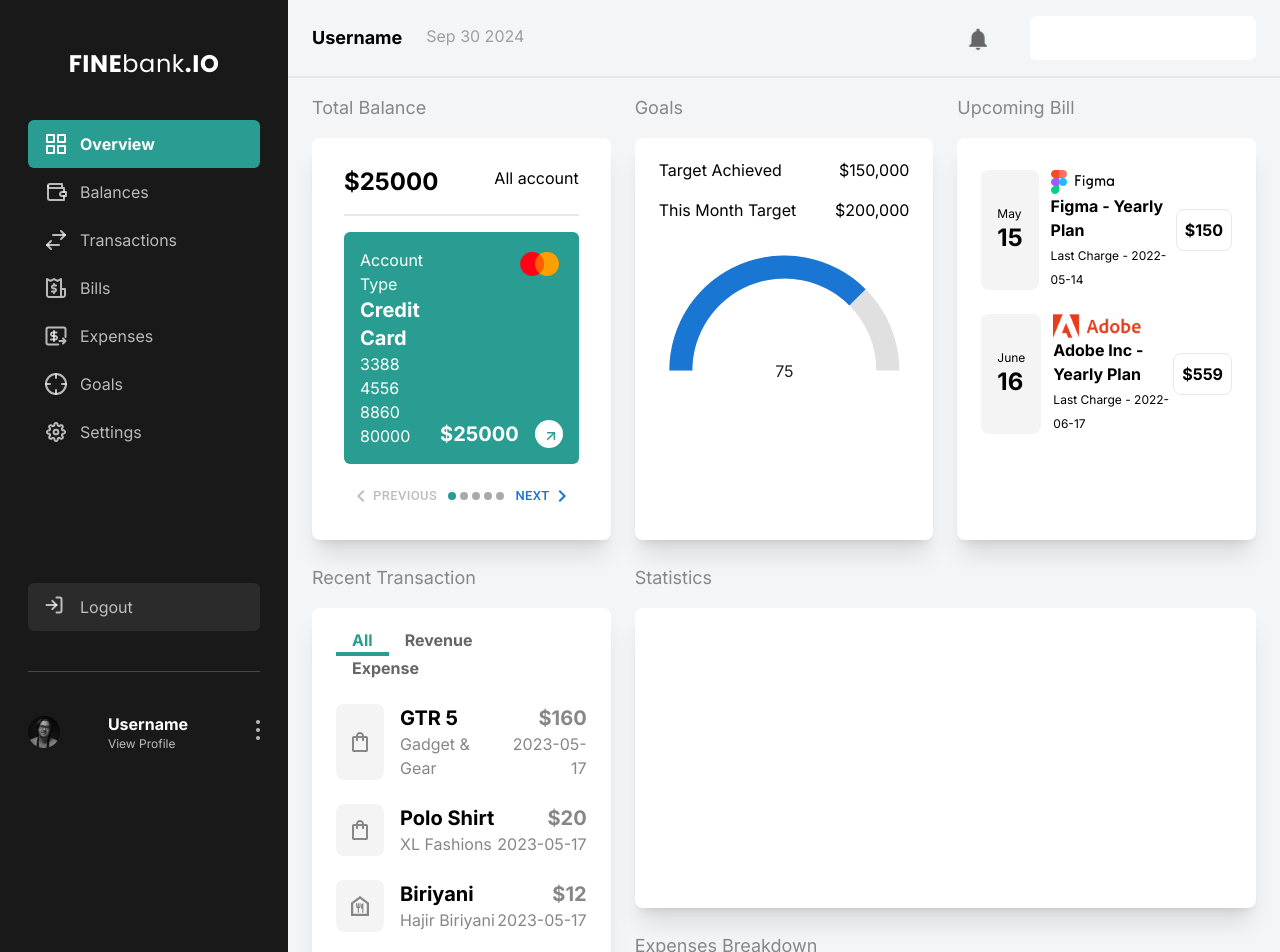
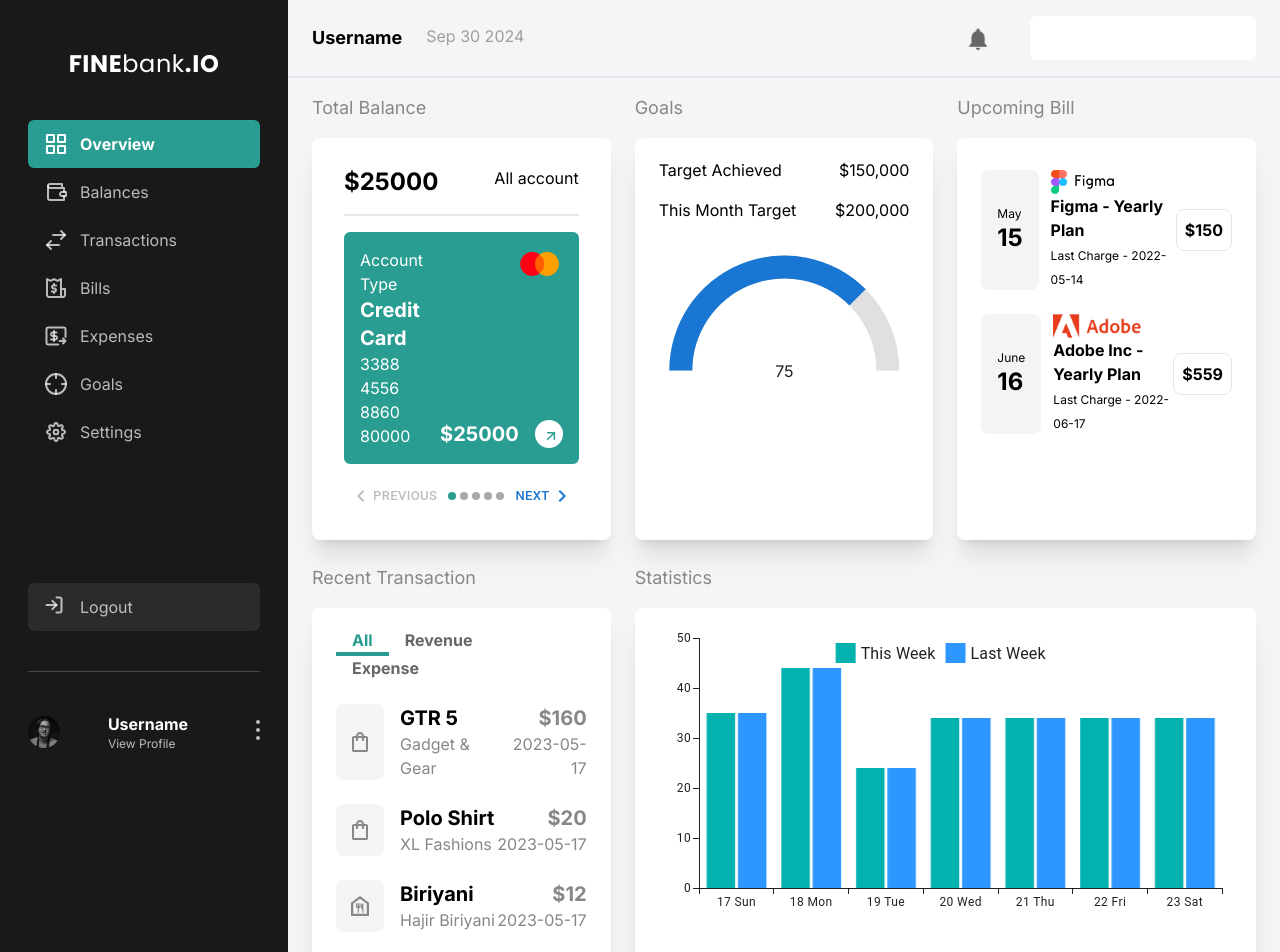
Before and after one commit to FadhilFirmansyah/admin-ui, a React (Vite) app: page / in a window 1280 px wide. Shown: the top 952 px of the page. Built offline with nearby package versions, Linux system fonts and the light colour scheme.

Commit message:
Adding Chart

```diff
--- a/src/components/Fragments/Dashboard/CardStatistics.jsx
+++ b/src/components/Fragments/Dashboard/CardStatistics.jsx
@@ -1,5 +1,31 @@
+import React from 'react';
+import { BarChart } from '@mui/x-charts/BarChart';
+import Card from '../../Elements/Card';
+import chart from '../../../data/chart';
+
+
 const CardStatistics = () => {
+  const series = [
+    { data: chart.map((item) => item.series[0].value), label: "This Week" },
+    { data: chart.map((item) => item.series[0].value), label: "Last Week" },
+  ];
 
-}
+  const xAxis = [{ data: chart.map((item) => item.label), scaleType: "band" }];
 
-export default CardStatistics
+  return (
+    <Card
+      variant="md:col-span-2"
+      title="Statistics"
+      desc={
+        <BarChart
+          series={series}
+          height={290}
+          xAxis={xAxis}
+          margin={{ top: 10, bottom: 30, left: 40, right: 10 }}
+        />
+      }
+    />
+  );
+};
+
+export default CardStatistics;
--- /dev/null
+++ b/src/data/chart.jsx
@@ -0,0 +1,60 @@
+export const chart = [
+    {
+      id: 1,
+      label: "17 Sun",
+      series: [
+        { name: "Series 1", value: 35 },
+        { name: "Series 2", value: 51 },
+      ],
+    },
+    {
+      id: 2,
+      label: "18 Mon",
+      series: [
+        { name: "Series 1", value: 44 },
+        { name: "Series 2", value: 6 },
+      ],
+    },
+    {
+      id: 3,
+      label: "19 Tue",
+      series: [
+        { name: "Series 1", value: 24 },
+        { name: "Series 2", value: 49 },
+      ],
+    },
+    {
+      id: 4,
+      label: "20 Wed",
+      series: [
+        { name: "Series 1", value: 34 },
+        { name: "Series 2", value: 30 },
+      ],
+    },
+    {
+      id: 5,
+      label: "21 Thu",
+      series: [
+        { name: "Series 1", value: 34 },
+        { name: "Series 2", value: 30 },
+      ],
+    },
+    {
+      id: 6,
+      label: "22 Fri",
+      series: [
+        { name: "Series 1", value: 34 },
+        { name: "Series 2", value: 30 },
+      ],
+    },
+    {
+      id: 7,
+      label: "23 Sat",
+      series: [
+        { name: "Series 1", value: 34 },
+        { name: "Series 2", value: 30 },
+      ],
+    }
+  ];
+
+  export default chart;
--- a/src/pages/dashboard.jsx
+++ b/src/pages/dashboard.jsx
@@ -5,6 +5,7 @@ import CardBill from "../components/Fragments/Dashboard/CardBill";
 import CardExpensesBreakdown from "../components/Fragments/Dashboard/CardExpensesBreakdown";
 import CardTransaction from "../components/Fragments/Dashboard/CardTransaction";
 import CardGoals from "../components/Fragments/Dashboard/CardGoals";
+import CardStatistics from "../components/Fragments/Dashboard/CardStatistics";
 
 const DashboardPage = () => {
   return (
@@ -15,7 +16,7 @@ const DashboardPage = () => {
         <CardGoals/>
         <CardBill/>
         <CardTransaction/>
-        <Card variant="md:col-span-2" title="Statistics" />
+        <CardStatistics/>
         <CardExpensesBreakdown/>
       </div>
       {/* bottom content end*/}
```
